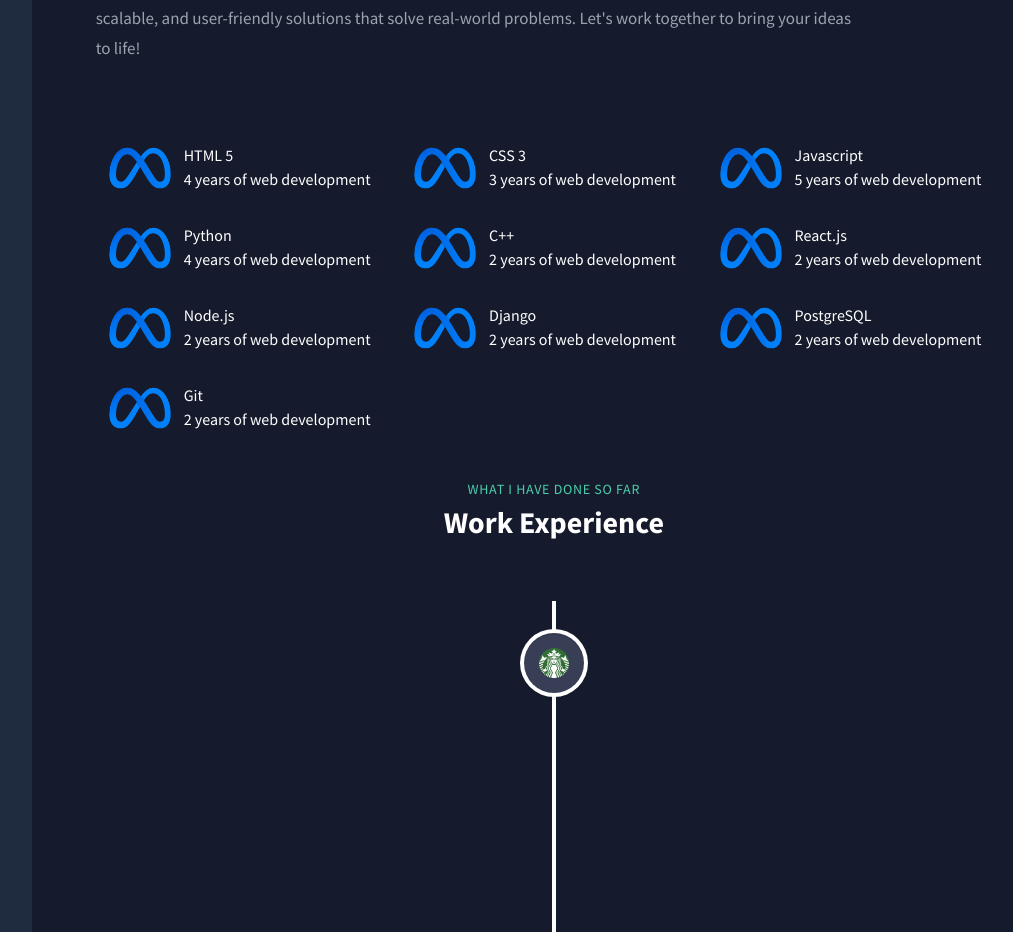
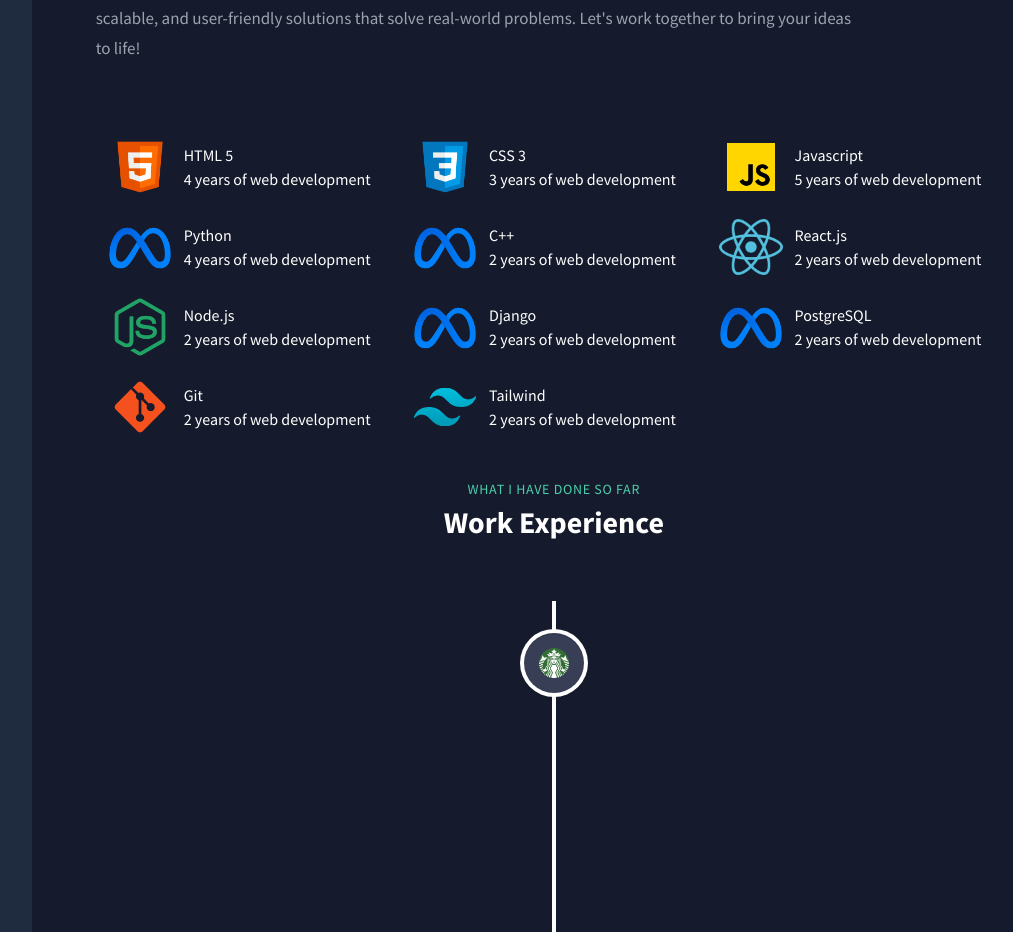
Before and after one commit to novusli/novusli.github.io, a React (Vite) app: page / in a window 1280 px wide. Shown: the part 1423-2355 px from the top of the page, without its empty margins (204-1217 px from the left). Built offline with nearby package versions, Linux system fonts and the light colour scheme; the HTML template or start-up script is replaced by a standard one.

Commit message:
Updated the skills icon in constants

```diff
--- a/src/constants/index.js
+++ b/src/constants/index.js
@@ -7,6 +7,13 @@ import {
   shopify,
   meta,
   tesla,
+  html,
+  css,
+  git,
+  javascript,
+  nodejs,
+  reactjs,
+  tailwind,
 } from "../assets";
 
 export const sidebarList = [
@@ -82,17 +89,17 @@ const skills = [
   {
     name: "HTML 5",
     description: "4 years of web development",
-    icon: meta,
+    icon: html,
   },
   {
     name: "CSS 3",
     description: "3 years of web development",
-    icon: meta,
+    icon: css,
   },
   {
     name: "Javascript",
     description: "5 years of web development",
-    icon: meta,
+    icon: javascript,
   },
   {
     name: "Python",
@@ -107,12 +114,12 @@ const skills = [
   {
     name: "React.js",
     description: "2 years of web development",
-    icon: meta,
+    icon: reactjs,
   },
   {
     name: "Node.js",
     description: "2 years of web development",
-    icon: meta,
+    icon: nodejs,
   },
   {
     name: "Django",
@@ -127,7 +134,12 @@ const skills = [
   {
     name: "Git",
     description: "2 years of web development",
-    icon: meta,
+    icon: git,
+  },
+  {
+    name: "Tailwind",
+    description: "2 years of web development",
+    icon: tailwind,
   },
 ];
 
```
